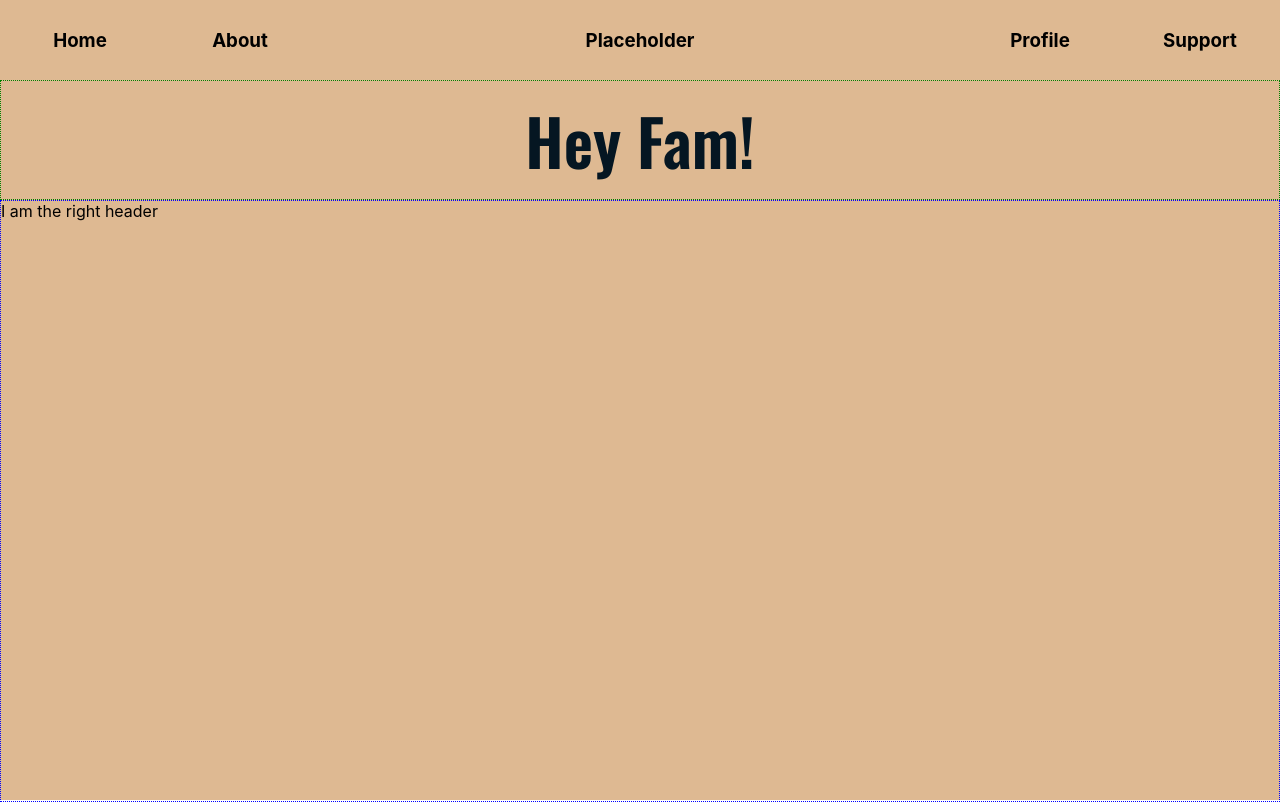
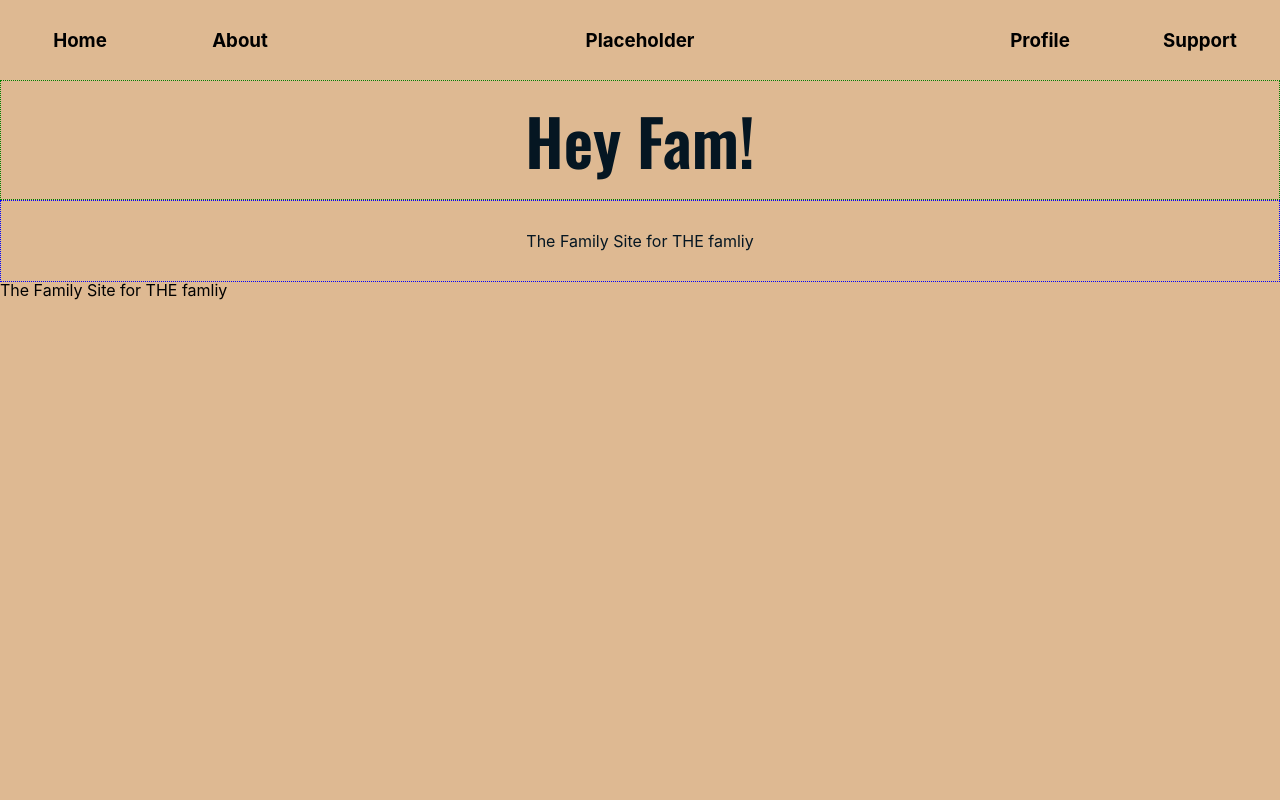
Before and after one commit to BlakeDonn/fam-site, a React (Create React App) app: page / in a window 1280 px wide. Built offline with nearby package versions, Linux system fonts and the light colour scheme.

Commit message:
Add initial settup for login

```diff
--- a/src/Components/Home/Home.css
+++ b/src/Components/Home/Home.css
@@ -5,7 +5,7 @@
   display: grid;
   height: 100vh;
   width: 100vw;
-  grid-template-rows: 10% 15%;
+  grid-template-rows: 10% 15% 10%;
 }
 .Header {
   display: grid;
@@ -25,6 +25,10 @@
   font-size: 4em;
 }
 .Description {
+  display:flex;
+  align-items:center;
+  justify-content:center;
+  color: #051622;
   height: 100%;
   border: 1px dotted blue;
 }
--- a/src/Components/Home/Home.tsx
+++ b/src/Components/Home/Home.tsx
@@ -14,7 +14,12 @@ export const Home: React.FC<any> = () => {
       <div className="Welcome">
         <h1 className="Message">Hey Fam!</h1>
       </div>
-      <div className="Description">I am the right header</div>
+      <div className="Description">
+        <article>The Family Site for THE famliy</article>
+      </div>
+      <div className="Login-form">
+        <article>The Family Site for THE famliy</article>
+      </div>
     </div>
   );
 };
```
